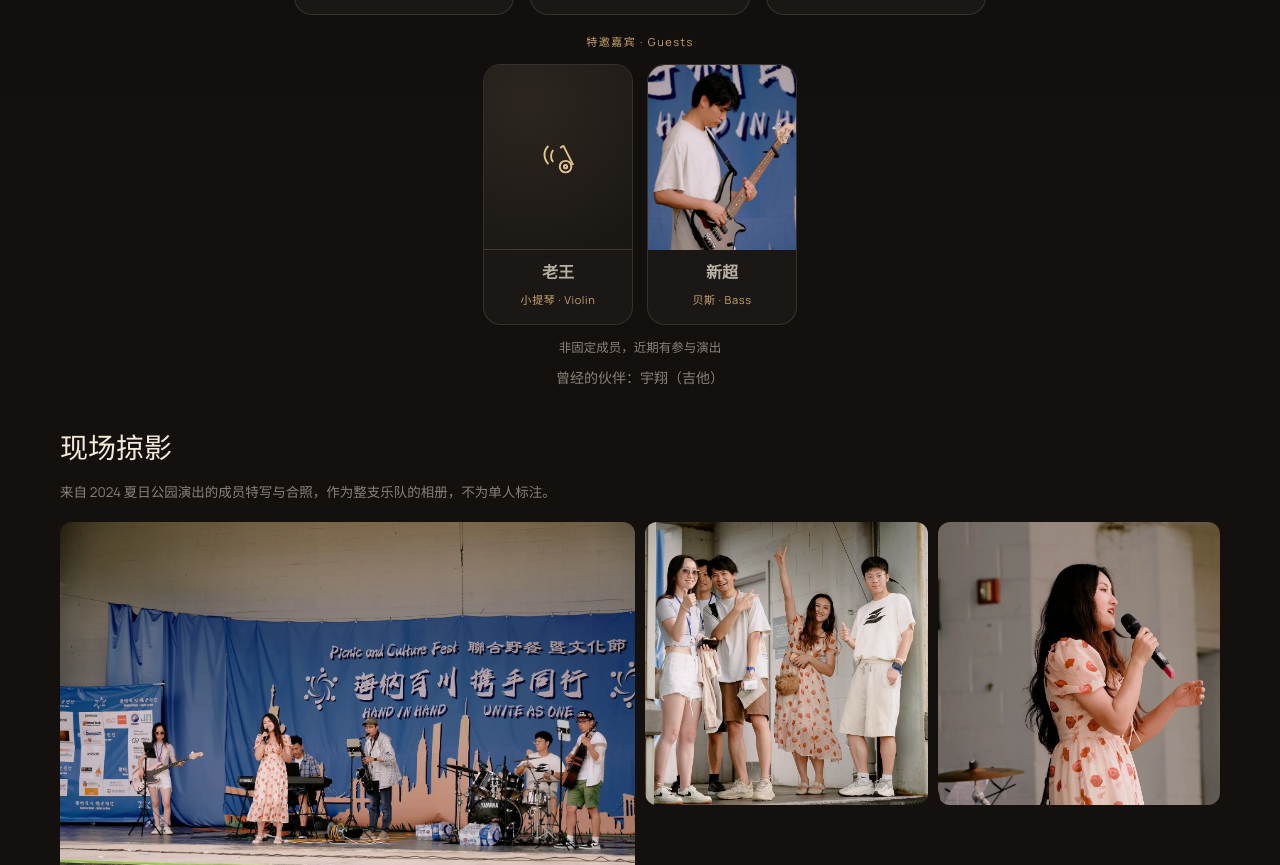
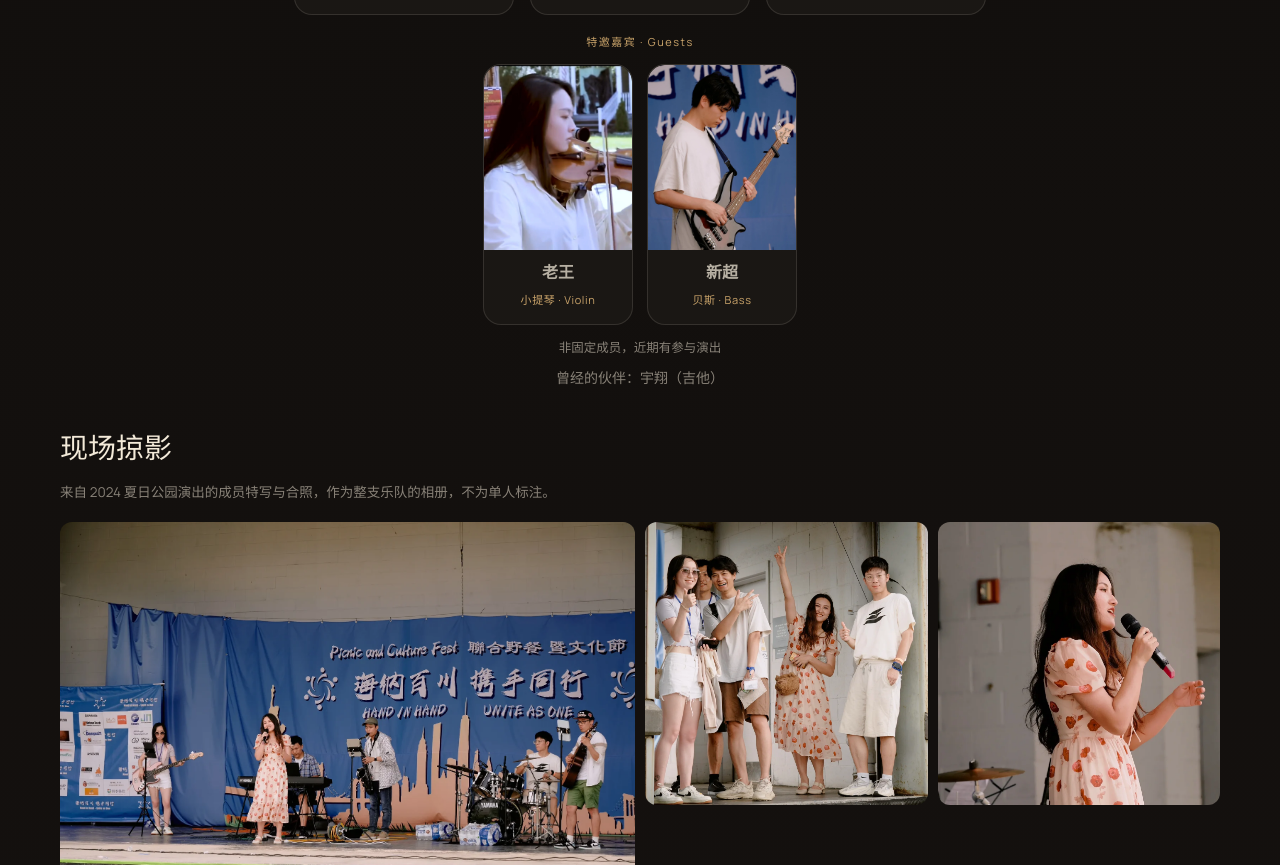
Before and after one commit to xw2781/openland-band, a plain HTML site: page index.html in a window 1280 px wide. Shown: the part 8887-9752 px from the top of the page. Drawn offline with nearby package versions, Linux system fonts and the light colour scheme.

Commit message:
老王 portrait

```diff
--- a/index.html
+++ b/index.html
@@ -397,9 +397,7 @@
           <span class="guest-tag">特邀嘉宾 · Guests</span>
           <div class="guest-cards">
             <article class="member member-sm">
-              <div class="avatar-mark" aria-hidden="true">
-                <svg viewBox="0 0 32 32"><path d="M9 8c-3.5 3.2-4 8.5 0 13.2"/><path d="M12.5 11c-2 2.2-2.2 6.2 0 8.5"/><circle cx="21.5" cy="23" r="4.2"/><path d="M19.8 7.5l7.2 14.2"/><path d="M17.6 9.4l2.4-1.6"/><circle cx="21.5" cy="23" r="1.2"/></svg>
-              </div>
+              <img class="member-photo" loading="lazy" decoding="async" width="800" height="1000" src="img/member-laowang.webp" alt="老王拉小提琴">
               <div class="member-body">
                 <h3>老王</h3>
                 <span class="role">小提琴 · Violin</span>
```
Also changed, not shown: img/member-laowang.webp (added).
